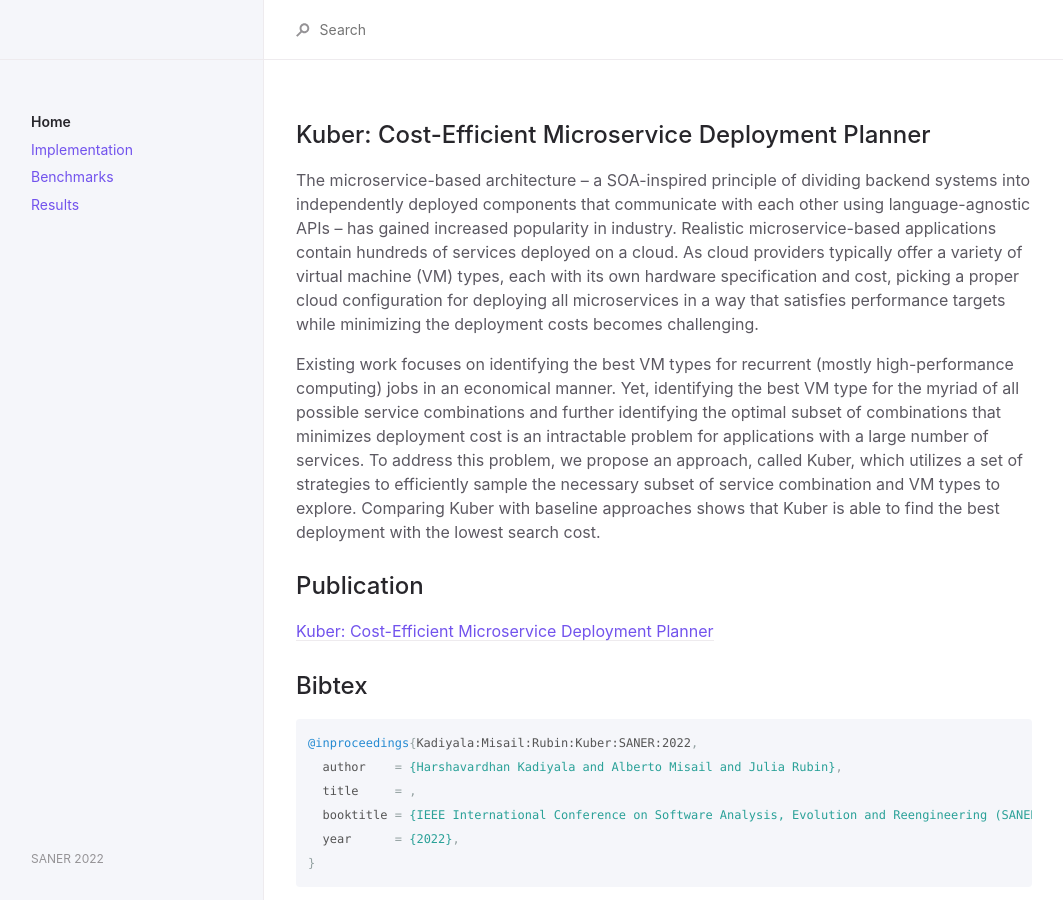
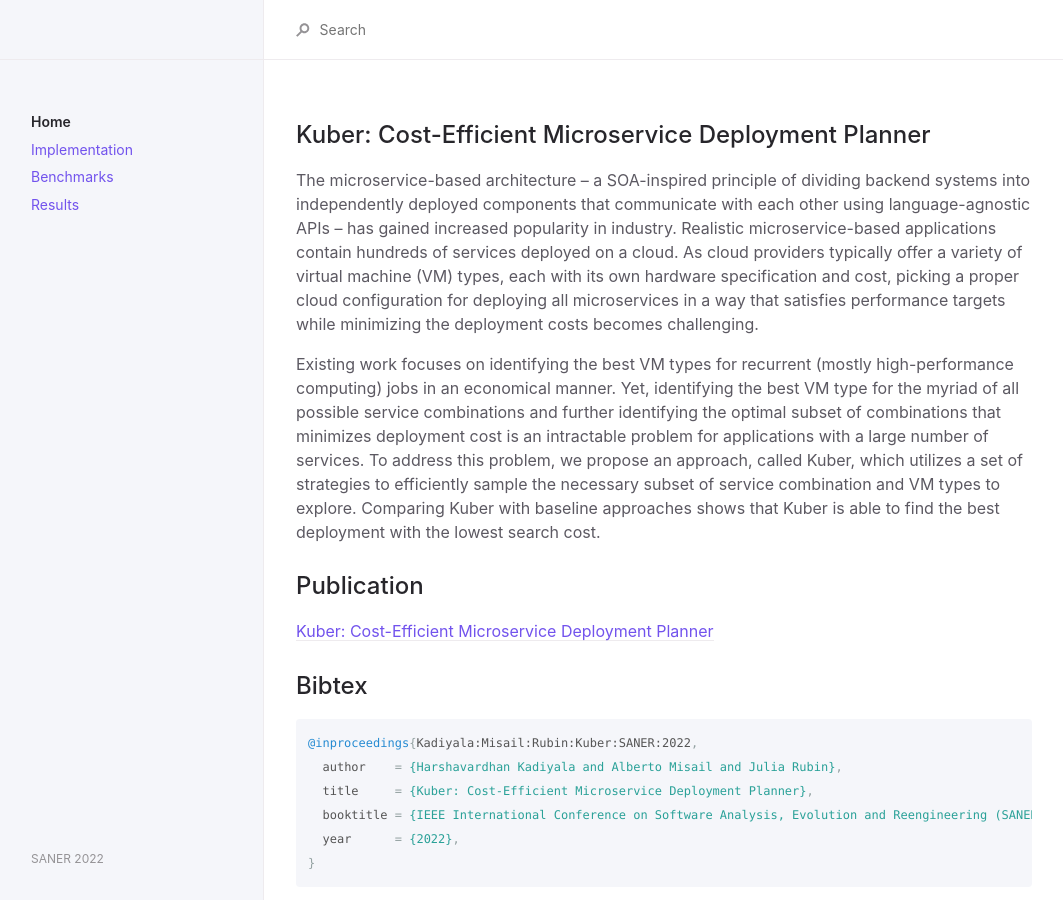
Before and after one commit to kubercostoptimizer/kubercostoptimizer.github.io, a Jekyll site: the page built from index.md, in a window 1280 px wide. Shown: the whole page, without its empty margins (108-1171 px from the left). Built offline with Jekyll 4.4.1, drawn with Linux system fonts in a browser that asks for light colours.

Commit message:
Update index.md

````diff
--- a/index.md
+++ b/index.md
@@ -24,7 +24,7 @@ Comparing Kuber with baseline approaches shows that Kuber is able to find the be
 ```bibtex
 @inproceedings{Kadiyala:Misail:Rubin:Kuber:SANER:2022,
   author    = {Harshavardhan Kadiyala and Alberto Misail and Julia Rubin},
-  title     = {{Kuber: Cost-Efficient Microservice Deployment Planner}},
+  title     = {Kuber: Cost-Efficient Microservice Deployment Planner},
   booktitle = {IEEE International Conference on Software Analysis, Evolution and Reengineering (SANER)},
   year      = {2022},
 }
````
